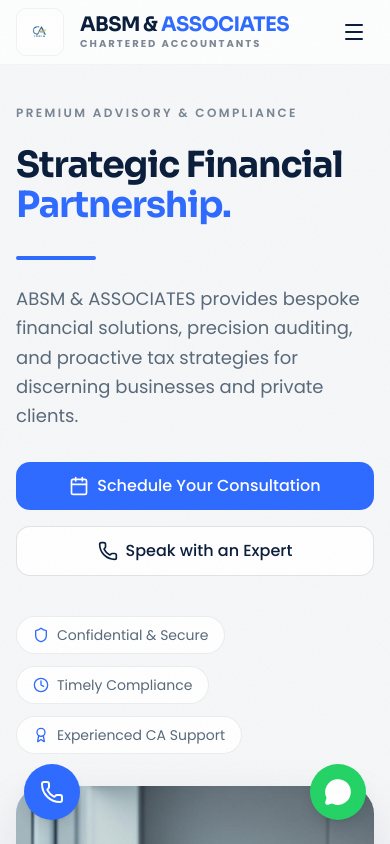
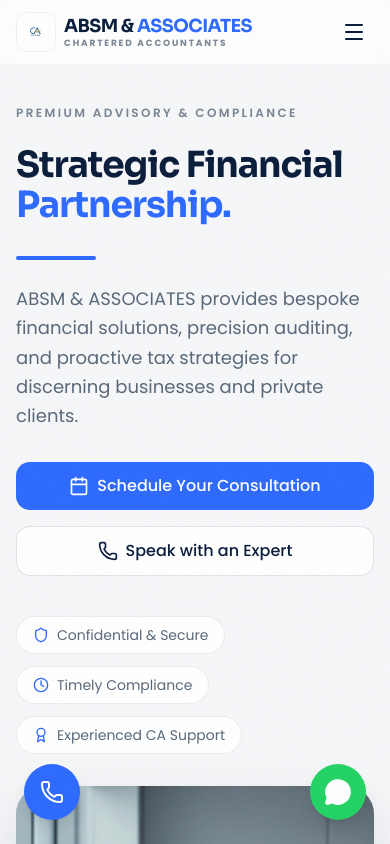
Before and after one commit to Ayushyadav2830/ABSM-ASSOCIATES, a React (Vite) app: page / in a window 390 px wide. Shown: the top 844 px of the page. Built offline with nearby package versions, Linux system fonts and the light colour scheme.

Commit message:
Critical Fix: Reconstruct header layout to eliminate label overlap. Moved full desktop menu to XL breakpoint and optimized logo scaling for smaller desktop screens.

```diff
--- a/src/components/Navigation.tsx
+++ b/src/components/Navigation.tsx
@@ -43,8 +43,8 @@
         <div className="max-w-7xl mx-auto px-4 sm:px-6 lg:px-8">
           <div className="flex items-center justify-between h-16 lg:h-20">
             {/* Logo */}
-            <Link to="/" className="flex items-center space-x-4 group">
-              <div className="w-12 h-12 lg:w-14 lg:h-14 relative overflow-hidden flex-shrink-0 border border-[#0B1E3C]/5 rounded-lg">
+            <Link to="/" className="flex items-center space-x-2 sm:space-x-4 flex-shrink-0">
+              <div className="w-10 h-10 sm:w-12 sm:h-12 lg:w-14 lg:h-14 relative overflow-hidden flex-shrink-0 border border-[#0B1E3C]/5 rounded-lg">
                 <img
                   src="/images/ca-logo.jpg"
                   alt="CA Logo"
@@ -52,22 +52,22 @@
                 />
               </div>
               <div className="flex flex-col justify-center">
-                <span className="text-xl lg:text-2xl font-bold font-['Sora'] tracking-[-0.03em] leading-none mb-1 text-[#0B1E3C]">
+                <span className="text-lg lg:text-xl xl:text-2xl font-bold font-['Sora'] tracking-[-0.03em] leading-none mb-1 text-[#0B1E3C]">
                   ABSM & <span className="text-[#2F6BFF]">ASSOCIATES</span>
                 </span>
-                <span className="text-[10px] lg:text-[11px] font-bold tracking-[0.2em] uppercase text-[#5A6A7A] opacity-80 leading-none">
+                <span className="text-[9px] lg:text-[10px] xl:text-[11px] font-bold tracking-[0.2em] uppercase text-[#5A6A7A] opacity-80 leading-none">
                   Chartered Accountants
                 </span>
               </div>
             </Link>
 
-            {/* Desktop Navigation */}
-            <div className="hidden lg:flex items-center lg:space-x-4 xl:space-x-6">
+            {/* Main Navigation - Visible from XL (1280px) */}
+            <div className="hidden xl:flex items-center space-x-6">
               {navLinks.map((link) => (
                 <Link
                   key={link.name}
                   to={link.href}
-                  className={`lg:text-[12px] xl:text-[13px] font-bold tracking-tight transition-colors hover:text-[#2F6BFF] ${
+                  className={`text-[13px] font-bold tracking-tight transition-colors hover:text-[#2F6BFF] ${
                     isActive(link.href)
                       ? 'text-[#2F6BFF]'
                       : 'text-[#0B1E3C]'
@@ -78,13 +78,13 @@
               ))}
             </div>
 
-            {/* Desktop CTA Buttons */}
-            <div className="hidden lg:flex items-center lg:space-x-1.5 xl:space-x-2">
+            {/* Actions Block - Visible from LG (1024px) */}
+            <div className="hidden lg:flex items-center space-x-2 ml-4">
               <a
                 href="https://wa.me/919781064214"
                 target="_blank"
                 rel="noreferrer"
-                className={`flex items-center space-x-1.5 lg:px-2 xl:px-3 py-2 rounded-lg lg:text-[12px] xl:text-[13px] font-bold transition-all ${
+                className={`flex items-center space-x-1.5 px-3 py-2 rounded-lg text-[12px] xl:text-[13px] font-bold transition-all ${
                   isScrolled
                     ? 'text-[#0B1E3C] hover:bg-[#F6F7F9]'
                     : 'text-[#0B1E3C] hover:bg-white/50'
@@ -95,17 +95,17 @@
               </a>
               <Link
                 to="/contact"
-                className="flex items-center space-x-1.5 lg:px-3 xl:px-4 py-2 bg-[#2F6BFF] text-white rounded-lg lg:text-[12px] xl:text-[13px] font-bold hover:bg-[#2558d9] transition-all"
+                className="flex items-center space-x-1.5 px-3 xl:px-4 py-2 bg-[#2F6BFF] text-white rounded-lg text-[12px] xl:text-[13px] font-bold hover:bg-[#2558d9] transition-all"
               >
                 <Calendar className="w-3.5 h-3.5" />
                 <span className="whitespace-nowrap">Schedule Your Consultation</span>
               </Link>
             </div>
 
-            {/* Mobile Menu Button */}
+            {/* Mobile/Tablet Menu Button */}
             <button
               onClick={() => setIsMobileMenuOpen(!isMobileMenuOpen)}
-              className="lg:hidden p-2 rounded-lg hover:bg-[#F6F7F9] transition-colors"
+              className="xl:hidden p-2 rounded-lg hover:bg-[#F6F7F9] transition-colors"
             >
               {isMobileMenuOpen ? (
                 <X className="w-6 h-6 text-[#0B1E3C]" />
@@ -119,7 +119,7 @@
 
       {/* Mobile Menu Overlay */}
       <div
-        className={`fixed inset-0 z-40 lg:hidden ${
+        className={`fixed inset-0 z-40 xl:hidden ${
           isMobileMenuOpen ? 'block' : 'hidden'
         }`}
       >
```
